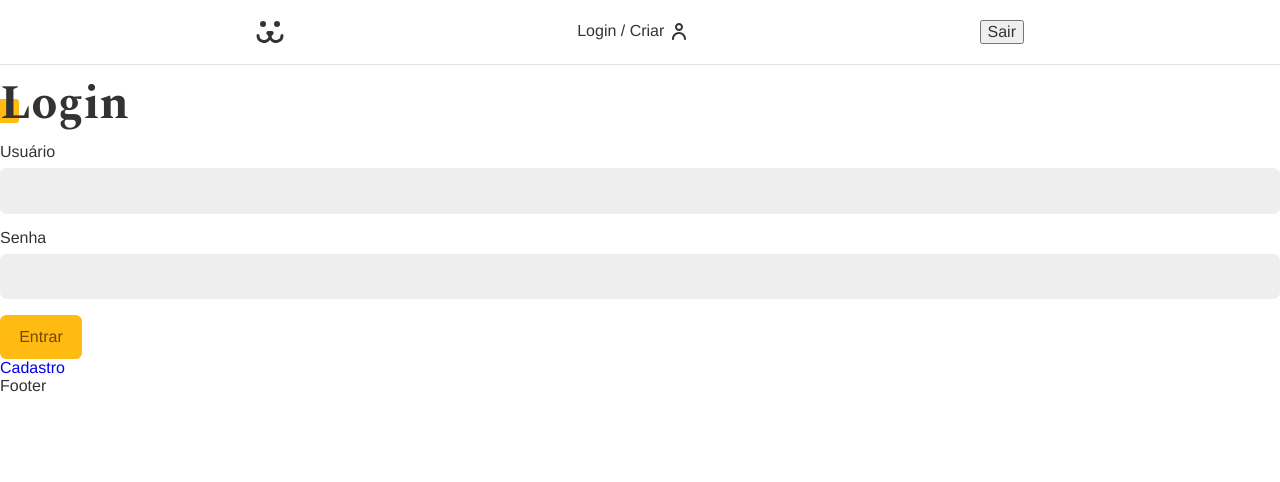
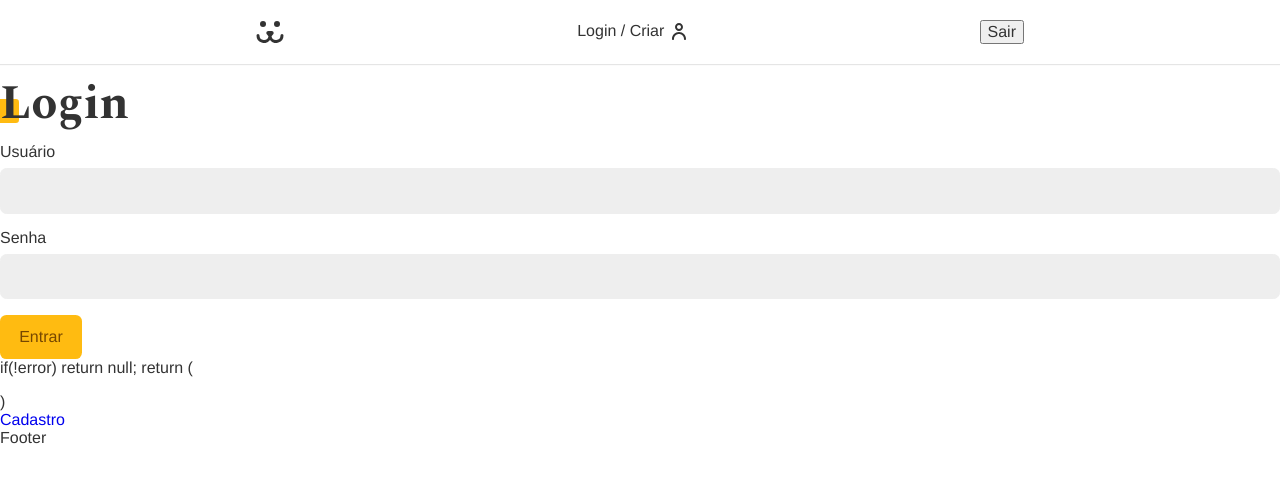
Before and after one commit to JoaoKremerDev/Pets, a React (Vite) app in the folder app/: page /login in a window 1280 px wide. Shown: the top 482 px of the page. Built offline with nearby package versions, Linux system fonts and the light colour scheme.

Commit message:
feat: Error Component created

```diff
--- /dev/null
+++ b/app/src/Components/Helper/Error.jsx
@@ -0,0 +1,13 @@
+
+const Error = ({error}) => {
+  return (
+    <div>
+      if(!error) return null;
+      return (
+        <p style={{color: '#f31', margin: '1rem 0'}}>{error}</p>
+      )
+    </div>
+  )
+}
+
+export default Error
--- a/app/src/Components/Login/LoginForm.jsx
+++ b/app/src/Components/Login/LoginForm.jsx
@@ -4,6 +4,7 @@
 import useForm from "../../Hooks/useForm";
 import { useContext } from "react";
 import { UserContext } from "../../Context/useContext";
+import Error from "../Helper/Error";
 
 const LoginForm = () => {
   const username = useForm("");
@@ -31,8 +32,7 @@
         ) : (
           <Button>Entrar</Button>
         )}
-
-        {error && <p>{error}</p>}
+        <Error error={error}/>
       </form>
       <Link to="/login/criar">Cadastro</Link>
     </section>
--- a/app/src/Context/useContext.jsx
+++ b/app/src/Context/useContext.jsx
@@ -38,7 +38,7 @@
       setLoading(true);
       const { url, options } = TOKEN_POST({ username, password });
       const tokenRes = await fetch(url, options);
-      if (!tokenRes.ok) throw new Error(`Error: ${tokenRes.statusText}`);
+      if (!tokenRes.ok) throw new Error(`Error: 'Ocorreu um erro.'`);
       console.log(tokenRes);
       const { token } = await tokenRes.json();
       window.localStorage.setItem("token", token);
```
Also changed, not shown: app/src/Components/Helper/Error.js (deleted, +0 -11 lines).
